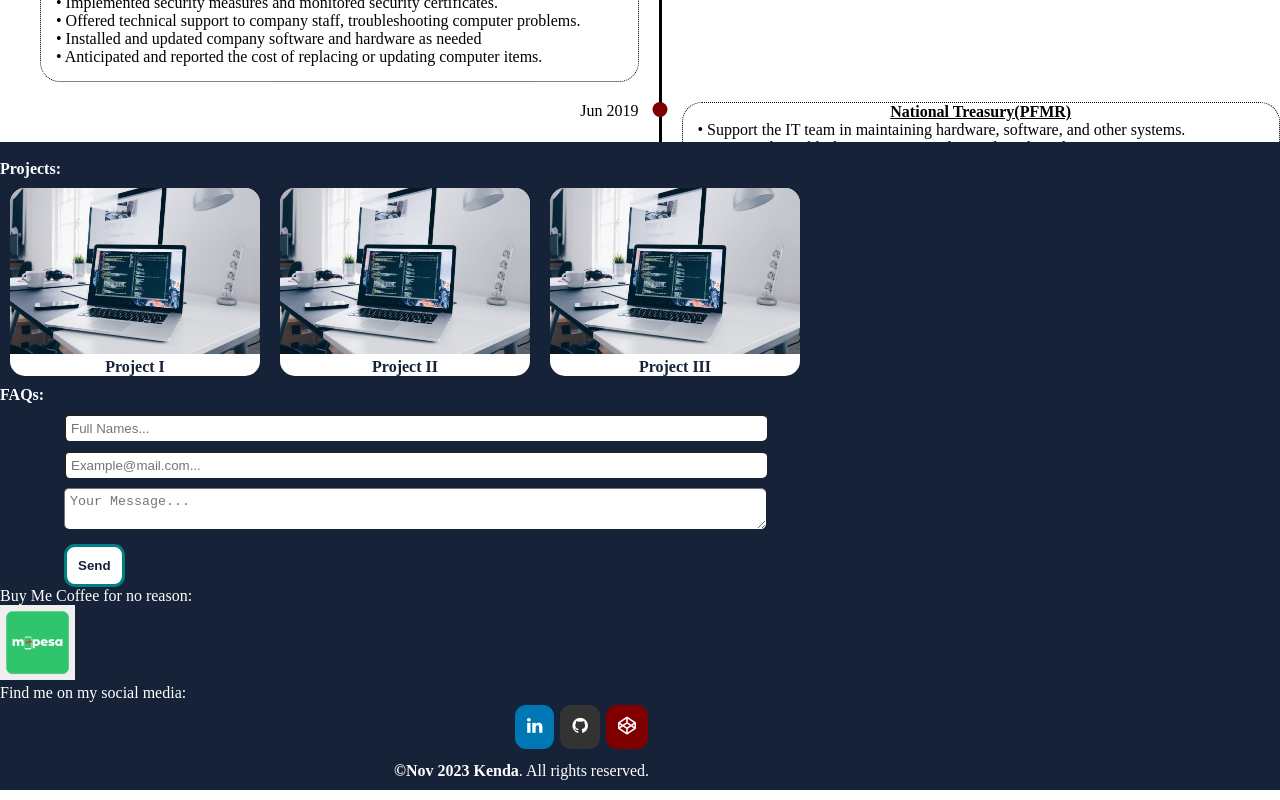
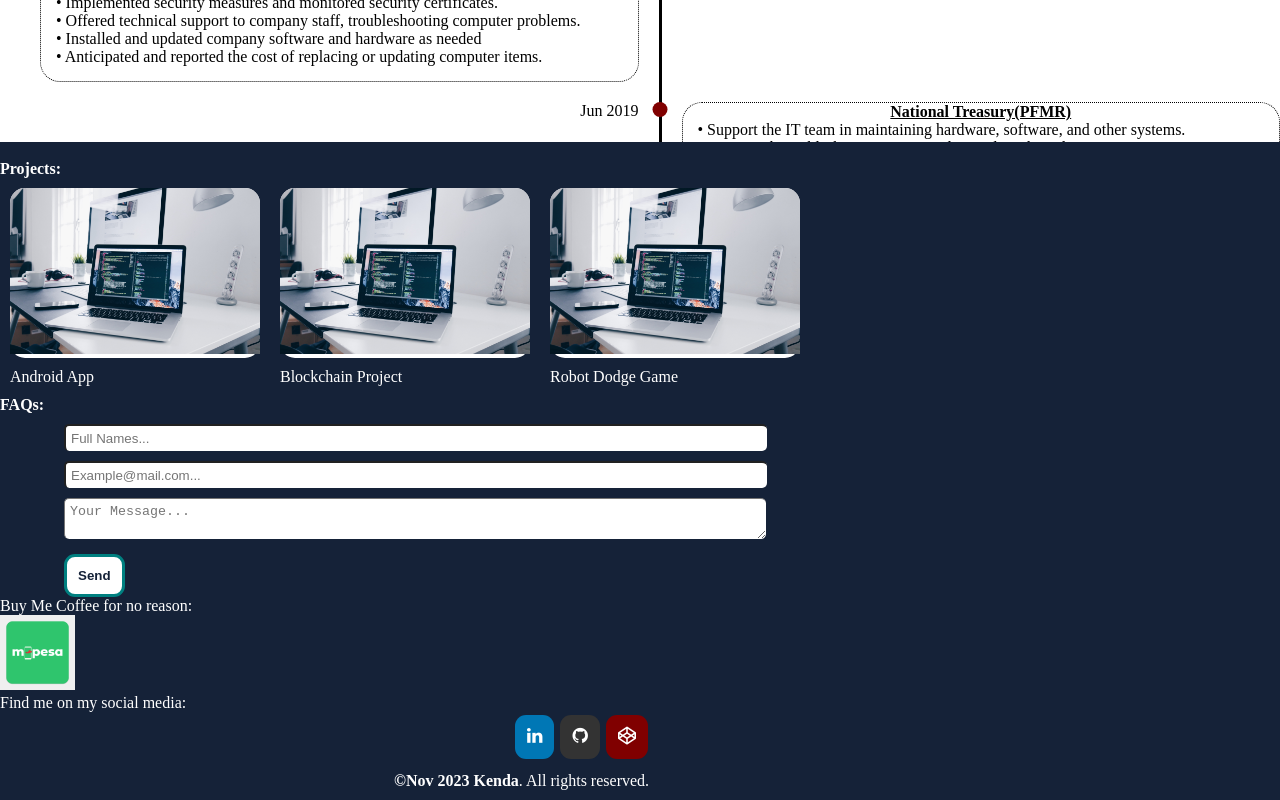
Before and after one commit to stillthskin/stillthskin.github.io, a React (Vite) app: page / in a window 1280 px wide. Shown: the part 988-1788 px from the top of the page. Built offline with nearby package versions, Linux system fonts and the light colour scheme.

Commit message:
some changes

```diff
--- a/src/components/Projects.jsx
+++ b/src/components/Projects.jsx
@@ -1,3 +1,4 @@
+import { Link } from 'react-router-dom'
 import React from 'react'
 import '../index.css'
 import subl from '../assets/images/subl.jpg'
@@ -10,9 +11,9 @@ function Projects() {
                 <h4>Projects:</h4>
 
                 <ul>
-                    <li><a href=""><img src={subl} />Project I</a></li>
-                    <li><a href="#"><img src={subl} />Project II</a></li>
-                    <li><a href="#"><img src={subl} />Project III</a></li>
+                    <li><Link i to="https://github.com/stillthskin/Andapp"><img src={subl}/> </Link>Android App</li>
+                    <li><Link i to="https://github.com/stillthskin/blockchain"><img src={subl}/> </Link>Blockchain Project</li>
+                    <li><Link i to="https://github.com/stillthskin/Robotdodge"><img src={subl}/> </Link>Robot Dodge Game</li>
                 </ul>
             </div>
         </>
```
